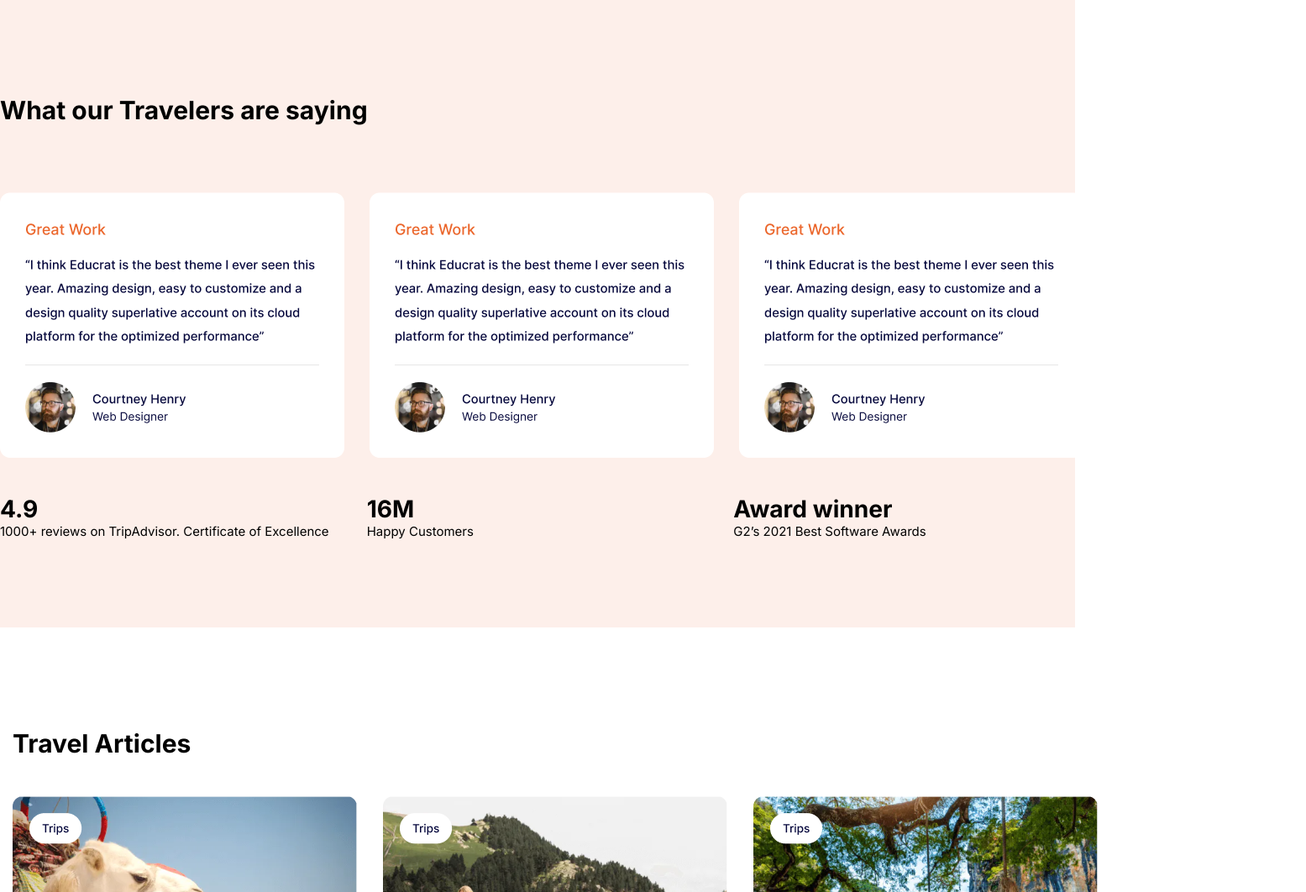
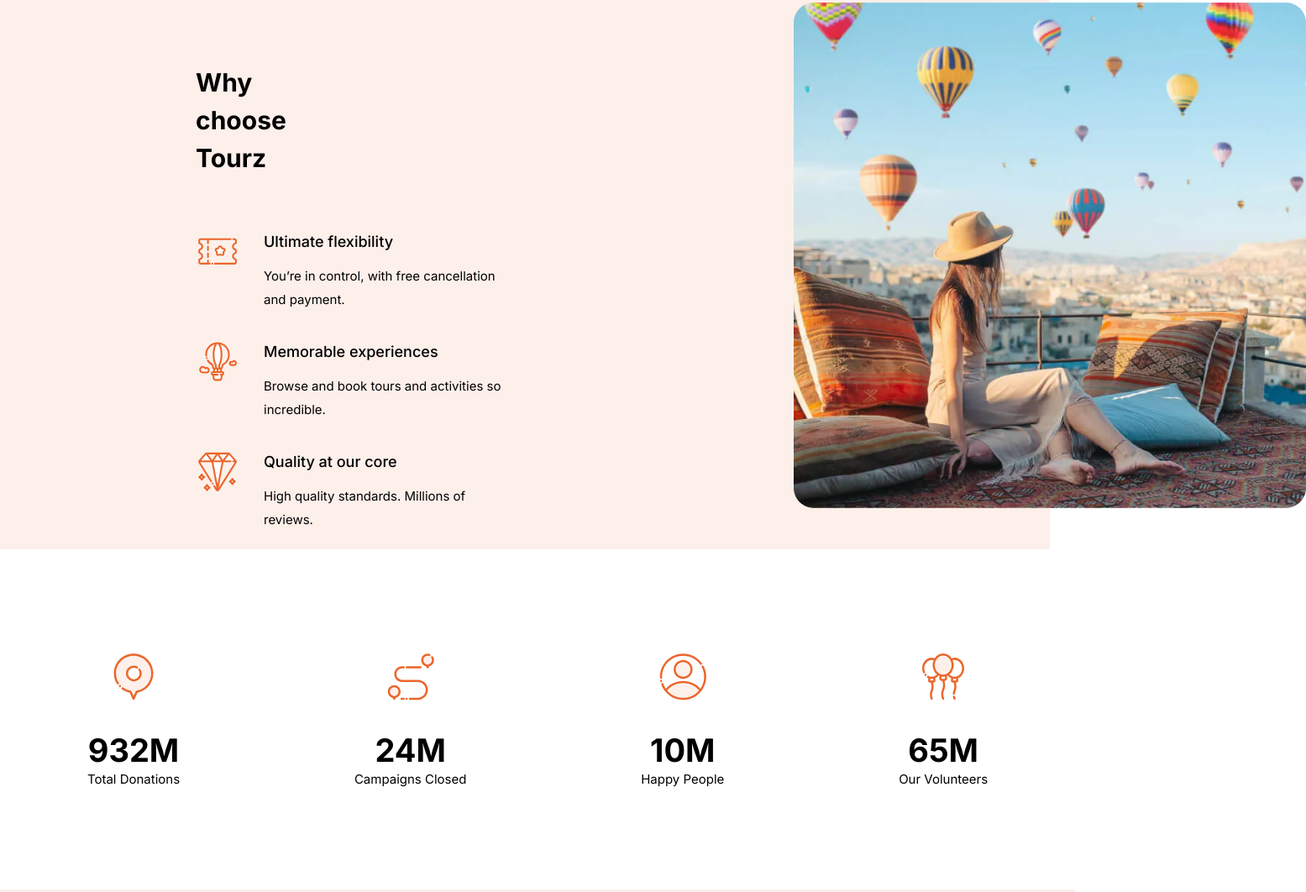
Before and after one commit to Sgrprsd11704088/CW-Project, a website: page figma/index.html in a window 1280 px wide. Shown: the part 3348-4410 px from the top of the page at 84% size, 1555 px wide, since content can reach past the window. Drawn offline with Linux system fonts and the light colour scheme.

Commit message:
added why choose tourz and contribution section

```diff
--- a/figma/index.html
+++ b/figma/index.html
@@ -245,6 +245,69 @@
       </section>
     </main>
 
+    <!--------- Why choose tourz Section ---------->
+    <section id="choose_tours" class="container2">
+      <div>
+        <div>Why choose Tourz</div>
+
+        <div>
+          <div>
+            <img src="./assets/whytours1.svg" alt="" />
+          </div>
+          <div class="text">
+            <div>Ultimate flexibility</div>
+            <div>You’re in control, with free cancellation and payment.</div>
+          </div>
+        </div>
+
+        <div>
+          <div>
+            <img src="./assets/whytours2.svg" alt="" />
+          </div>
+          <div class="text">
+            <div>Memorable experiences</div>
+            <div>Browse and book tours and activities so incredible.</div>
+          </div>
+        </div>
+        <div>
+          <div>
+            <img src="./assets/whytours3.svg" alt="" />
+          </div>
+          <div class="text">
+            <div>Quality at our core</div>
+            <div>High quality standards. Millions of reviews.</div>
+          </div>
+        </div>
+      </div>
+      <div id="air-balloon">
+        <img src="./assets/air-ballooon.png" alt="" />
+      </div>
+    </section>
+ <!------------- contribution ----------->
+ <section id="contribution" class="container">
+  <div>
+    <div>
+      <div><img src="./assets/contri1.svg" alt="" /></div>
+      <div>932M</div>
+      <div>Total Donations</div>
+    </div>
+    <div>
+      <div><img src="./assets/contri2.svg" alt="" /></div>
+      <div>24M</div>
+      <div>Campaigns Closed</div>
+    </div>
+    <div>
+      <div><img src="./assets/contri3.svg" alt="" /></div>
+      <div>10M</div>
+      <div>Happy People</div>
+    </div>
+    <div>
+      <div><img src="./assets/contri4.svg" alt="" /></div>
+      <div>65M</div>
+      <div>Our Volunteers</div>
+    </div>
+  </div>
+</section>
     <!----------------- What our Travelers are saying section------------------>
     <section id="tourist_says">
       <div class="container" id="toury">
@@ -272,6 +335,7 @@
         </div>
       </div>
     </section>
+
     <!------------ Travel Articles Section------------->
     <section id="Travel_articles">
       <div class="container">
@@ -284,8 +348,9 @@
         <div>
           <div>
             <div>April 06 2023 | By Ali Tufan</div>
-            <div>Kenya vs Tanzania Safari: The Better African
-              Safari Experience</div>
+            <div>
+              Kenya vs Tanzania Safari: The Better African Safari Experience
+            </div>
           </div>
           <div>
             <div>April 07 2023 | By Emily Johnson</div>
--- a/figma/index.scss
+++ b/figma/index.scss
@@ -11,6 +11,10 @@
     max-width: 1320px;
     margin: auto;
     // border: 1px solid red;
+  }
+  .container2 {
+    max-width: 1555px;
+    margin: auto;
   }
 }
 
@@ -305,9 +309,7 @@
   }
 }
 
-.city_section
-
-.mailing_section {
+.city_section .mailing_section {
   background-image: url("./assets/man_with_backpack.svg");
   background-size: contain;
   background-repeat: no-repeat;
@@ -468,7 +470,6 @@
   }
 }
 
-
 .travel_articles {
   > div {
     display: flex;
@@ -499,7 +500,6 @@
       font-weight: 500;
       line-height: 27px;
       margin: 0px;
-
     }
   }
 }
@@ -543,36 +543,114 @@
 #Travel_articles {
   padding-top: 115px;
   padding-bottom: 105px;
+}
+#Travel_articles > div {
+  padding: 5px 15px 17px 15px;
 
-}
-#Travel_articles>div{
-  padding:5px 15px 17px 15px;
- >div:nth-of-type(1){
+  > div:nth-of-type(1) {
     font-size: 30px;
     font-weight: 700;
     padding-bottom: 45px;
   }
- >div:nth-of-type(2){
+  > div:nth-of-type(2) {
     display: flex;
-  gap:30px;
+    gap: 30px;
   }
- >div:nth-of-type(3){
+  > div:nth-of-type(3) {
     display: flex;
     gap: 55px;
   }
 }
- #Travel_articles>div>div:nth-of-type(3){
-  >div>div:nth-of-type(1){
+#Travel_articles > div > div:nth-of-type(3) {
+  > div > div:nth-of-type(1) {
     font-size: 14px;
     font-weight: 400;
     line-height: 18px;
-margin-top:34px;
+    margin-top: 34px;
     margin-bottom: 15px;
   }
-  >div>div:nth-of-type(2){
+  > div > div:nth-of-type(2) {
     font-size: 17px;
     font-weight: 500;
     line-height: 27px;
     width: 390px;
   }
 }
+#cr {
+  border-top: 0.3px solid white;
+}
+#choose_tours > div:nth-of-type(1) {
+  background-color: #fdefea;
+  padding: 120px 592px 86px 218px;
+  width: 1250px;
+  height: 701.63px;
+  box-sizing: border-box;
+}
+#choose_tours {
+  position: relative;
+}
+
+#choose_tours > div:nth-of-type(1) {
+  > div:nth-of-type(1) {
+    font-size: 30px;
+    font-weight: 700;
+    line-height: 45px;
+    width: 182px;
+    padding: 3px 244px 63px 15px;
+  }
+
+  > div:nth-of-type(1) ~ div {
+    display: flex;
+    gap: 30px;
+    padding-left: 15px;
+    padding-right: 48px;
+  }
+}
+
+.text {
+  > div:nth-of-type(1) {
+    font-size: 18px;
+    font-weight: 500;
+    line-height: 27px;
+    padding-bottom: 14px;
+  }
+  > div:nth-of-type(2) {
+    font-size: 15px;
+    font-weight: 400;
+    line-height: 28px;
+    width: 297.6px;
+    padding-bottom: 34px;
+  }
+}
+#air-balloon {
+  position: absolute;
+  width: 610px;
+  top: 50px;
+  left: 945px;
+}
+#contribution > div {
+  display: flex;
+  justify-content: space-around;
+  padding-top: 120px;
+  padding-bottom: 120px;
+
+  > div {
+    display: flex;
+    flex-direction: column;
+    text-align: center;
+  }
+}
+#contribution>div>div{
+&>div:nth-of-type(2){
+  font-size: 38px;
+  font-weight: 700;
+margin-top: 30px;
+}
+&>div:nth-of-type(3){
+  font-size: 15px;
+  font-weight: 400;
+  line-height: 23px;
+}
+
+
+}
```
Also changed, not shown: bootstrap/index.html (+1 -1 lines), bootstrap/index.css, figma/assets/Section → image.png (added), figma/assets/Vector.svg (added), figma/assets/air-ballooon.png (added), figma/assets/contri1.svg (added), figma/assets/contri2.svg (added), figma/assets/contri3.svg (added), figma/assets/contri4.svg (added), figma/assets/diamond.svg fill.svg (added), figma/assets/hot-air-balloon.svg.svg (added), figma/assets/whytours1.svg (added), figma/assets/whytours2.svg (added), figma/assets/whytours3.svg (added), 1 more files, 1 other file. Lines whose indentation alone changed are shown as unchanged.
